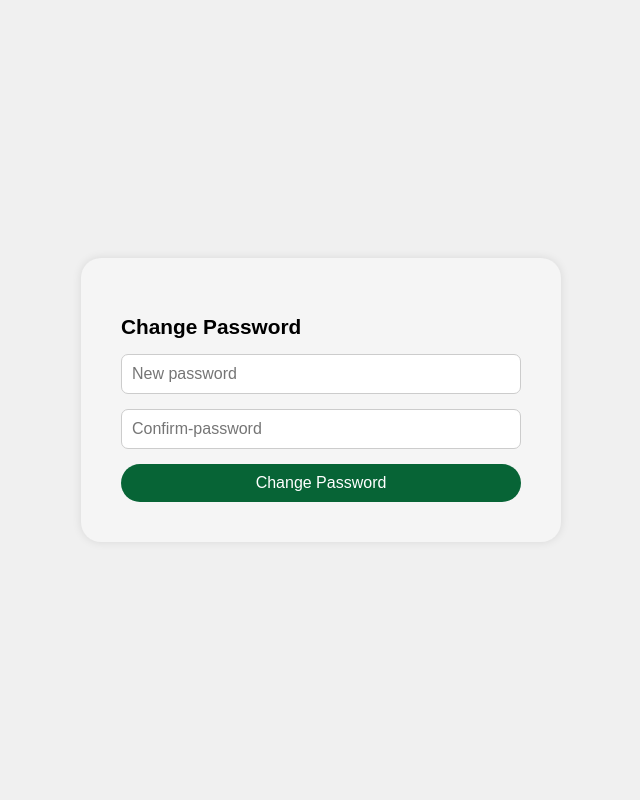
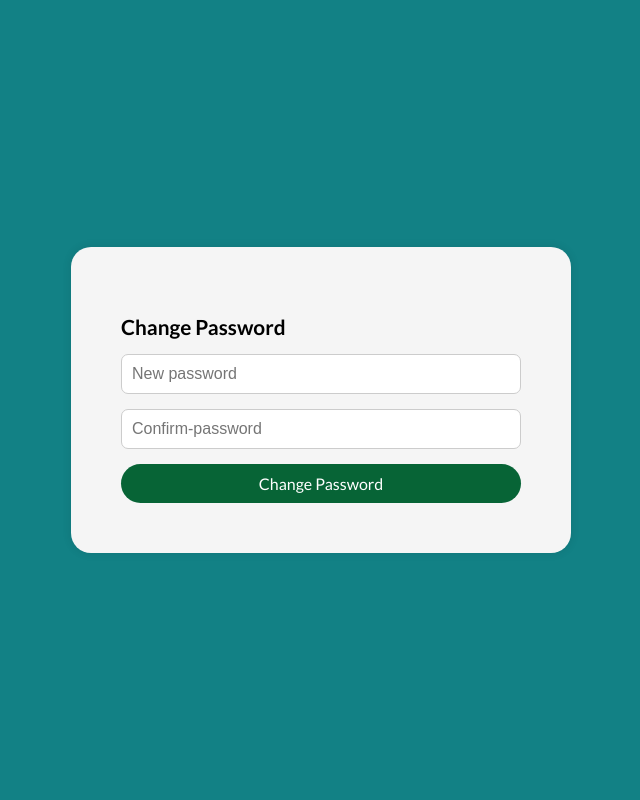
Before and after one commit to sammykingx/bliss-document_storage_service, a Flask app: page /reset_password in a window 1280 px wide. Shown: the whole page, without its empty margins (319-959 px from the left). Run offline with Flask 3, Linux system fonts and the light colour scheme.

Commit message:
i added the font link to my reset paword page

```diff
--- a/app/static/css/reset_password.css
+++ b/app/static/css/reset_password.css
@@ -1,6 +1,6 @@
 body {
     font-family: Arial, sans-serif;
-    background-color: #f0f0f0;
+    background-color: #128185;
     display: flex;
     justify-content: center;
     align-items: center;
@@ -10,23 +10,24 @@ body {
 
 .container {
     background-color:whitesmoke;
-    padding: 40px;
+    padding: 50px;
     border-radius: 20px;
     box-shadow: 0 0 10px rgba(0, 0, 0, 0.1);
     width: 400px;
 }
 
-.change-password-form {
+#change-password-form {
     display: flex;
     flex-direction: column;
+    font-family:Lato;
 }
 
-.change-password-form h2 {
+#change-password-form h2 {
     font-size: 1.3rem;
     margin-bottom: 15px;
 }
 
-.change-password-form input {
+#change-password-form input {
     padding: 10px;
     margin-bottom: 15px;
     border: 1px solid #ccc;
@@ -35,7 +36,7 @@ body {
     outline:none;
 }
 
-.change-password-form button {
+#change-password-form button {
     padding: 10px;
     background-color: #076436;
     color: white;
@@ -43,8 +44,9 @@ body {
     border-radius: 20px;
     cursor: pointer;
     font-size: 1rem;
+    font-family:Lato;
 }
 
-.change-password-form button:hover {
+#change-password-form button:hover {
     background-color: #4ead36;
 }
--- a/app/templates/reset_password.html
+++ b/app/templates/reset_password.html
@@ -4,11 +4,14 @@
         <meta charset="UTF-8">
         <meta name="viewport" content="width=device-width, initial-scale=1.0">
         <title>BLL Cloud Platform - Change Password</title>
+        <link rel="preconnect" href="https://fonts.googleapis.com">
+        <link rel="preconnect" href="https://fonts.gstatic.com" crossorigin>
+         <link href="https://fonts.googleapis.com/css2?family=Lato:ital,wght@0,100;0,300;0,400;0,700;0,900;1,100;1,300;1,400;1,700;1,900&display=swap" rel="stylesheet">
         <link rel="stylesheet" href={{ url_for("static", filename="css/reset_password.css") }}>
     </head>
     <body>
         <div class="container">
-            <form class="change-password-form" method="POST">
+            <form id="change-password-form" method="POST">
                 <h2>Change Password</h2>
                 <input type="new_pwd" placeholder="New password" required name="new_pwd">
                 <input type="password" placeholder="Confirm-password" name="conf_pwd" required>
```
